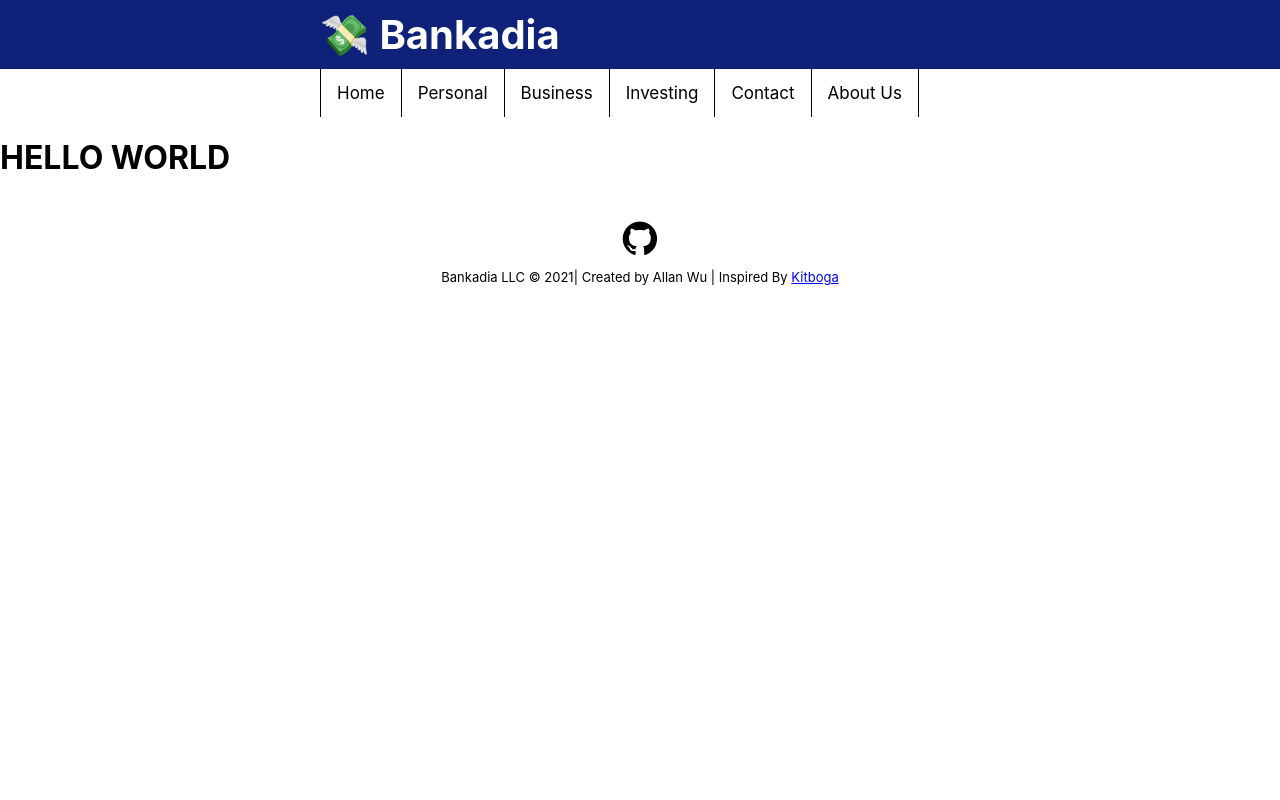
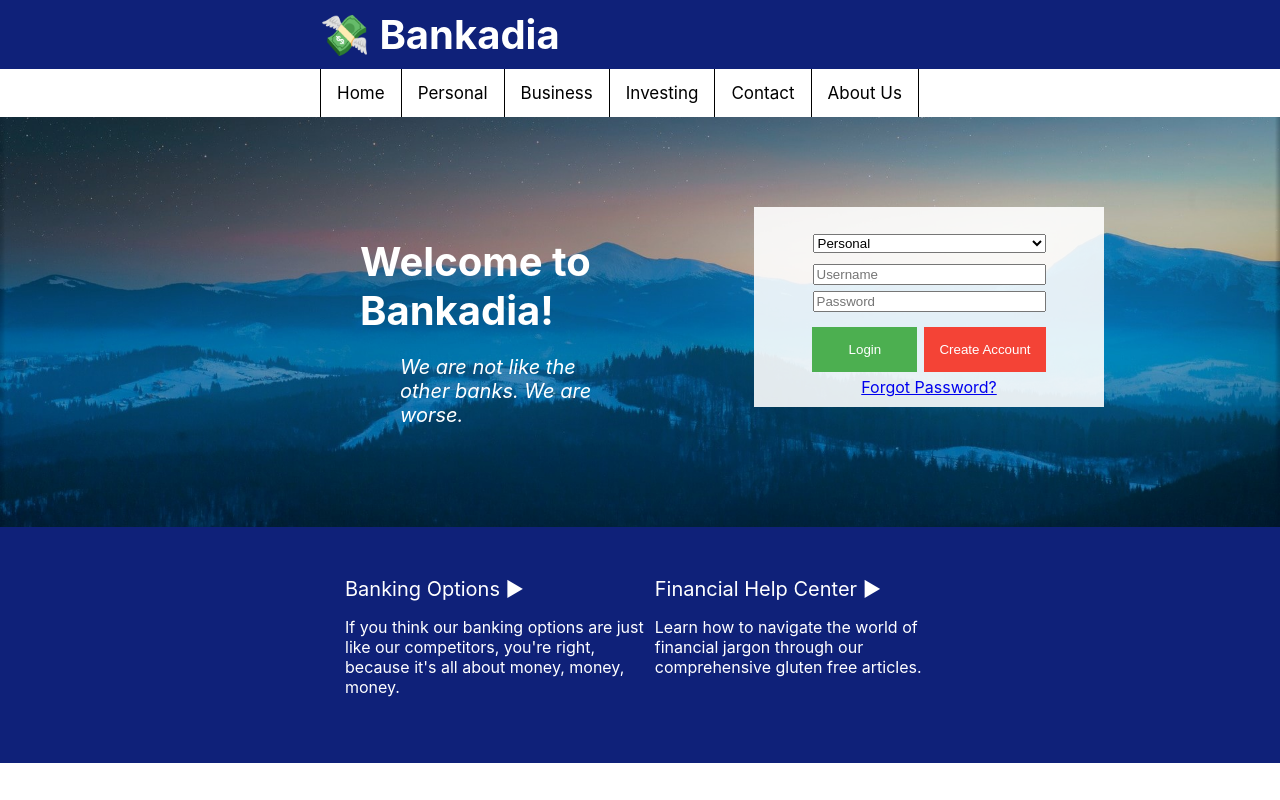
Before and after one commit to ywuhub/Bankadia, a React (Create React App) app: page /contact in a window 1280 px wide. Shown: the top 800 px of the page. Built offline with nearby package versions, Linux system fonts and the light colour scheme.

Commit message:
Update: Still unable to render the new page based on clicking on the link

```diff
--- a/src/App.js
+++ b/src/App.js
@@ -120,7 +120,7 @@ function App() {
     <div className="App">
       <BrowserRouter>
         <Switch>
-          <Route exact path="/"><Main /></Route>
+          <Route path=""><Main /></Route>
           <Route path="/contact"><Contact /></Route>
         </Switch>
       </BrowserRouter>
--- a/src/header.js
+++ b/src/header.js
@@ -1,7 +1,15 @@
-import { BrowserRouter, Link } from 'react-router-dom';
 import './header.css';
 
+import { BrowserRouter, Link } from 'react-router-dom';
+import { useHistory } from "react-router-dom";
+
 function Header() {
+    let history = useHistory();
+
+    function handleClick() {
+        history.push("/contact");
+    }
+
     return (
         <div className="header">
             <div class="logo">
@@ -14,7 +22,7 @@ function Header() {
                     <Link to="/personal">Personal</Link>
                     <Link to="/business">Business</Link>
                     <Link to="/investing">Investing</Link>
-                    <Link to="/contact">Contact</Link>
+                    <Link to="/contact" onClick={ handleClick }>Contact</Link>
                     <Link to="/about">About Us</Link>
                 </div>
             </BrowserRouter>
```
Also changed, not shown: 1 other file (tests, documents, lock files or other folders).
